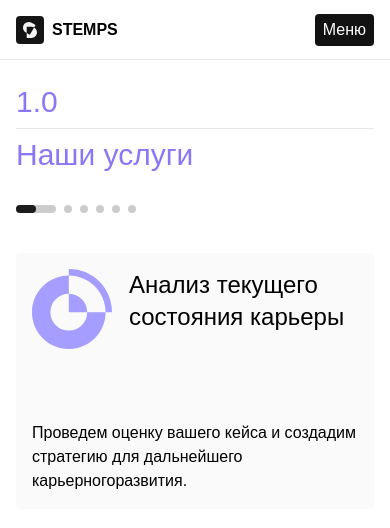
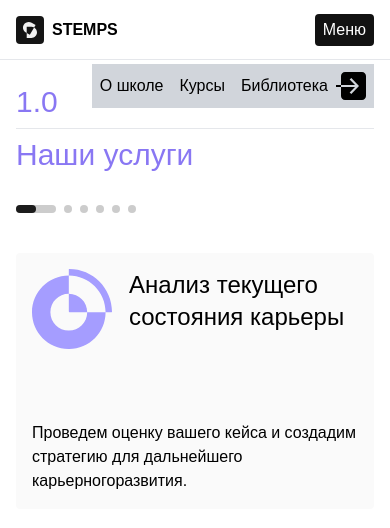
Before and after one commit to DNikulshin/test-task-slider, a Next.js app: page / in a window 390 px wide. Both pictures are taken after a click on the button "Меню". Shown: the top 528 px of the page. Built offline with nearby package versions, Linux system fonts and the light colour scheme.

Commit message:
feat: add mobile menu

```diff
--- a/package.json
+++ b/package.json
@@ -3,7 +3,7 @@
   "version": "0.1.0",
   "private": true,
   "scripts": {
-    "dev": "next dev --turbopack --port=4000",
+    "dev": "next dev --turbopack -H 192.168.1.111 --port=4000",
     "build": "next build",
     "start": "next start",
     "lint": "next lint"
--- a/src/app/page.tsx
+++ b/src/app/page.tsx
@@ -10,7 +10,7 @@ export default function Home() {
   const [currentSlideIndex, setCurrentSlideIndex] = useState(0);
 
   return (
-    <div className="w-full h-screen">
+    <div className="w-full h-screen overflow-x-hidden relative">
       <Header />
       <main>
         <section className="text-main_color_text mx-4 mb-2 md:border-b-2">
--- a/src/components/Header.tsx
+++ b/src/components/Header.tsx
@@ -1,6 +1,9 @@
 import Link from "next/link"
+import {useState} from 'react';
 
 export const Header = () => {
+    const [isVisible, setIsVisibleOpen] = useState(false)
+
     return (
         <header className='w-full h-[60px] flex justify-between items-center mb-4 border-b px-4'>
             <Link href="https://stemps.ru/" className="flex justify-start items-center gap-2">
@@ -13,7 +16,8 @@ export const Header = () => {
                 </strong>
             </Link>
 
-            <div className="flex justify-between items-center md:w-3/4 max-md:hidden">
+        <div className={`flex justify-between items-center md:w-3/4 ${isVisible ? 'max-md:flex gap-2 px-2 py-2 absolute z-50 top-16 right-4 bg-gray-300 transition-all duration-500': 'max-md:invisible w-0'}`}
+            >
                 <nav>
                     <ul className="flex gap-4 items-center">
                         <li className="hover:text-red-500">
@@ -30,13 +34,17 @@ export const Header = () => {
 
                 <div className="cursor-pointer">
                     <svg width="30" height="28" viewBox="0 0 30 28" fill="none" xmlns="http://www.w3.org/2000/svg">
-                        <path fillRule="evenodd" clipRule="evenodd" d="M9 0C6.79086 0 5 1.79086 5 4V12.963H0V15.037H5V24C5 26.2091 6.79086 28 9 28H26C28.2091 28 30 26.2091 30 24V4C30 1.79086 28.2091 0 26 0H9ZM5 15.037L19.0365 15.037L13.6597 20.5481L15.3188 22L23 14L15.3188 6L13.6597 7.45185L19.0365 12.963L5 12.963V15.037Z" fill="black" />
+                        <path fillRule="evenodd" clipRule="evenodd"
+                              d="M9 0C6.79086 0 5 1.79086 5 4V12.963H0V15.037H5V24C5 26.2091 6.79086 28 9 28H26C28.2091 28 30 26.2091 30 24V4C30 1.79086 28.2091 0 26 0H9ZM5 15.037L19.0365 15.037L13.6597 20.5481L15.3188 22L23 14L15.3188 6L13.6597 7.45185L19.0365 12.963L5 12.963V15.037Z"
+                              fill="black"/>
                     </svg>
 
                 </div>
             </div>
 
-            <button className="rounded text-white px-2 py-1 md:hidden bg-[#121212]">Меню</button>
+            <button className="rounded text-white px-2 py-1     md:hidden bg-[#121212]"
+                    onClick={() => setIsVisibleOpen(prevState => !prevState)}
+            >Меню</button>
 
         </header>
     )
--- a/src/components/slider/Slider.tsx
+++ b/src/components/slider/Slider.tsx
@@ -18,20 +18,12 @@ export const Slider = (
     const startX = useRef(0);
     const endX = useRef(0);
 
-    const handleTouchStart = (e: React.TouchEvent) => {
-        startX.current = e.touches[0].clientX;
-        console.log(startX)
-    };
-
-    const handleTouchMove = (e: React.TouchEvent) => {
-        endX.current = e.touches[0].clientX;
-
-        console.log(endX)
-    };
+    const handleTouchStart = (e: React.TouchEvent) => startX.current = e.touches[0].clientX;
+    const handleTouchMove = (e: React.TouchEvent) => endX.current = e.touches[0].clientX;
 
     const handleTouchEnd = () => {
         const distance = startX.current - endX.current;
-        console.log(distance)
+
         if (distance > 50) {
             // Swipe left
             setCurrentSlideIndex((prevIndex: number) => Math.min(prevIndex + 1, slides.length - 1));
@@ -41,7 +33,7 @@ export const Slider = (
         }
     }
     return (
-        <div className="w-full flex gap-4 overflow-hidden"
+        <div className="w-full h-screen flex gap-4 overflow-hidden"
         onTouchStart={handleTouchStart}
         onTouchMove={handleTouchMove}
         onTouchEnd={handleTouchEnd}
```
